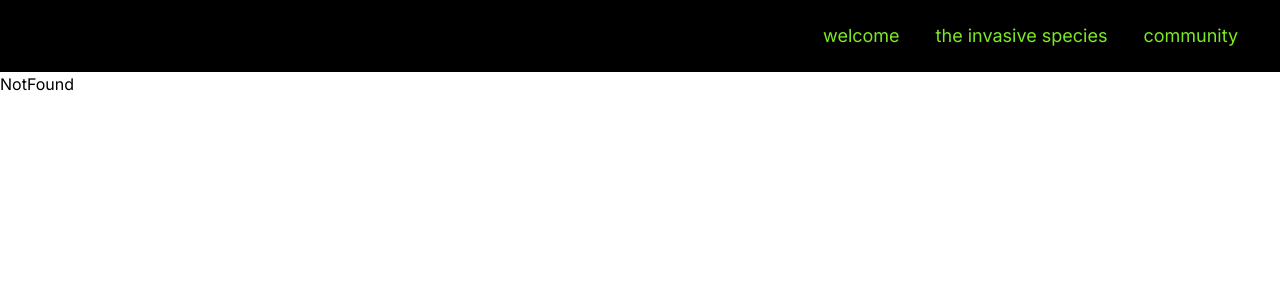
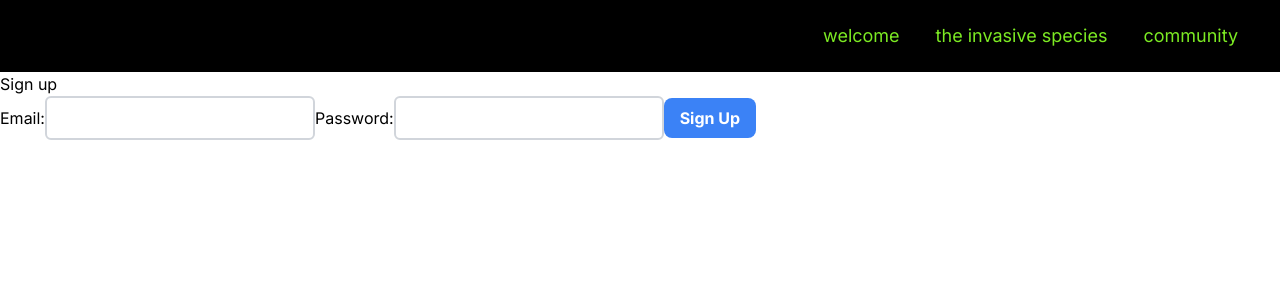
Before and after one commit to Ed-TheVisionMaker/green-ig-ias-network, a Next.js app: page /signup in a window 1280 px wide. Before the commit this address had no page. Shown: the top 300 px of the page. Built offline with nearby package versions, Linux system fonts and the light colour scheme.

Commit message:
login and signup forms created

```diff
--- /dev/null
+++ b/app/login/page.tsx
@@ -0,0 +1,32 @@
+import { useState } from 'react';
+
+const Login = () => {
+  const [email, setEmail] = useState('');
+  const [password, setPassword] = useState('');
+
+  const handleSubmit = async (e: React.FormEvent<HTMLFormElement>) => {
+    e.preventDefault();
+    console.log(email, password)
+  }
+
+  return (
+    <form onSubmit={handleSubmit}>
+      <h3>Log in</h3>
+      <label>Email:</label>
+      <input
+        type='email'
+        onChange={(e) => setEmail(e.target.value)}
+        value={email}
+      />
+      <label>Password:</label>
+      <input
+        type='password'
+        onChange={(e) => setPassword(e.target.value)}
+        value={password}
+      />
+      <button>Log in</button>
+    </form>
+  );
+};
+
+export default Login;
--- /dev/null
+++ b/app/signup/page.tsx
@@ -0,0 +1,32 @@
+import { useState } from 'react';
+
+const Signup = () => {
+  const [email, setEmail] = useState('');
+  const [password, setPassword] = useState('');
+
+  const handleSubmit = async (e: React.FormEvent<HTMLFormElement>) => {
+    e.preventDefault();
+    console.log(email, password)
+  }
+
+  return (
+    <form onSubmit={handleSubmit}>
+      <h3>Sign up</h3>
+      <label>Email:</label>
+      <input
+        type='email'
+        onChange={(e) => setEmail(e.target.value)}
+        value={email}
+      />
+      <label>Password:</label>
+      <input
+        type='password'
+        onChange={(e) => setPassword(e.target.value)}
+        value={password}
+      />
+      <button>Sign Up</button>
+    </form>
+  );
+};
+
+export default Signup;
```
Also changed, not shown: hooks/useAuthContect.tsx (added, +13 -0 lines).
